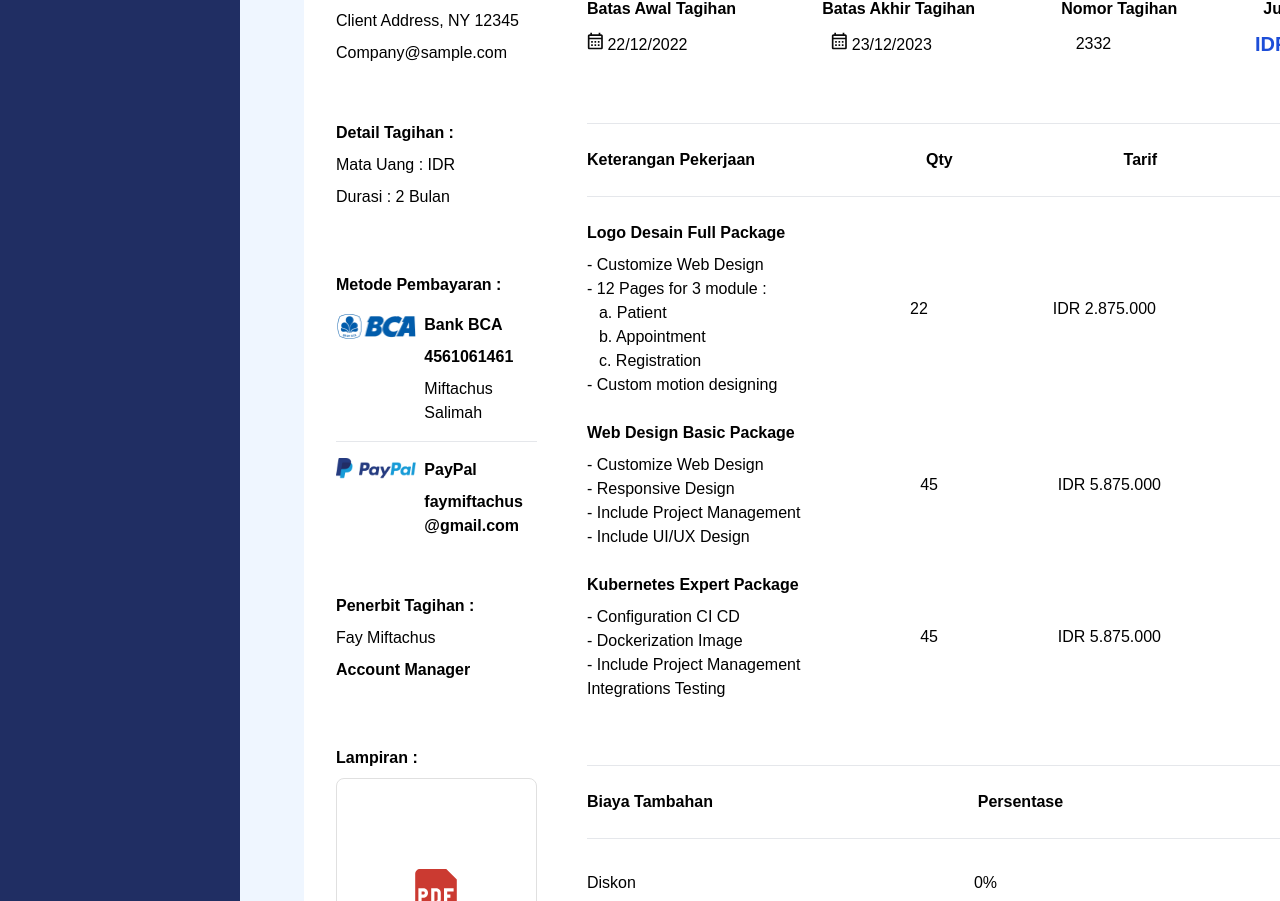
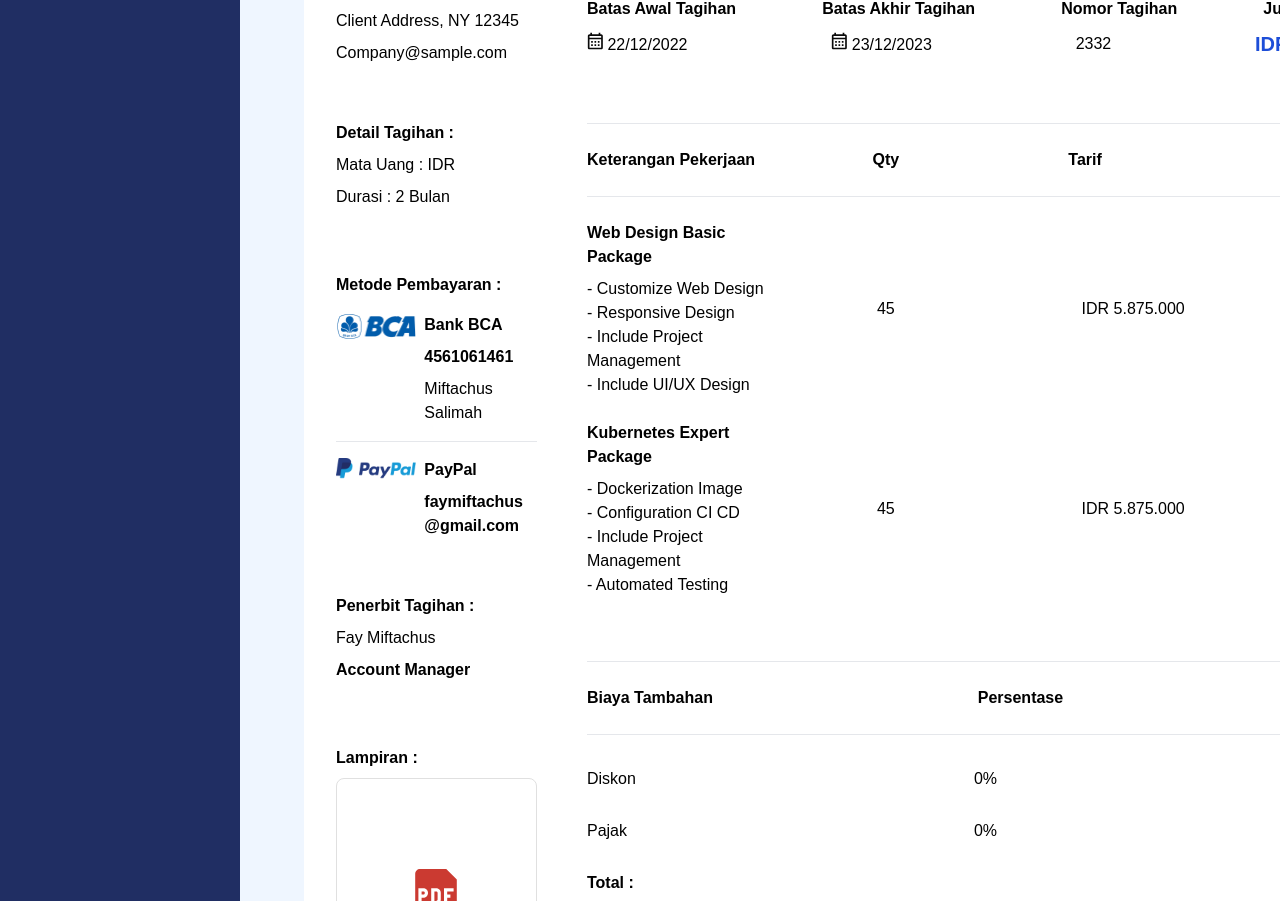
Before and after one commit to ferdianarid/timvoice-digital, a Next.js app: page /admin/Invoices/PreviewInvoice in a window 1280 px wide. Shown: the part 487-1388 px from the top of the page. Built offline with nearby package versions, Linux system fonts and the light colour scheme.

Commit message:
update preview, create and index invoices

```diff
--- a/pages/admin/Invoices/PreviewInvoice.tsx
+++ b/pages/admin/Invoices/PreviewInvoice.tsx
@@ -119,29 +119,24 @@ const PreviewInvoice : NextPage = () => {
                                                  <hr className='text-blue-800 font-bold mt-16 mb-6' />
                                                  {/* heading description */}
                                                  <div className="flex justify-between items-center">
+                                                        <div className="w-1/4">
                                                                <p className="font-bold text-[16px]">Keterangan Pekerjaan</p>
+                                                        </div>
+                                                        <div className="w-1/4 flex justify-center">
                                                                <p className="font-bold text-[16px]">Qty</p>
+                                                        </div>
+                                                        <div className="w-1/4  flex justify-center">
                                                                <p className="font-bold text-[16px]">Tarif</p>
+                                                        </div>
+                                                        <div className="w-1/4  flex justify-end">
                                                                <p className="font-bold text-[16px]">Jumlah</p>
                                                         </div>
+                                                 </div>
                                                  <hr className='text-[#E0E0E0] my-6' />
-                                                 {/* Content Package */}
-                                                 <div className="flex justify-between items-center">
-                                                        <div className="">
-                                                               <p className="font-bold leading-6 text-[16px] pb-2">Logo Desain Full Package</p>
-                                                               <p className="font-normal leading-6 text-[16px]">- Customize Web Design</p>
-                                                               <p className="font-normal leading-6 text-[16px]">- 12 Pages for  3 module :</p>
-                                                               <p className="font-normal leading-6 text-[16px] pl-3">a. Patient</p>
-                                                               <p className="font-normal leading-6 text-[16px] pl-3">b. Appointment</p>
-                                                               <p className="font-normal leading-6 text-[16px] pl-3">c. Registration</p>
-                                                               <p className="font-normal leading-6 text-[16px]">- Custom motion designing</p>
-                                                        </div>
-                                                        <p>22</p>
-                                                        <p>IDR 2.875.000</p>
-                                                        <p>IDR 2.875.000</p>
-                                                 </div>
+
                                                  {/* Content Package */}
                                                  <div className="flex justify-between items-center mt-6">
+                                                        <div className="w-1/4">
                                                                <div className="">
                                                                       <p className="font-bold leading-6 text-[16px] pb-2">Web Design Basic Package</p>
                                                                       <p className="font-normal leading-6 text-[16px]">- Customize Web Design</p>
@@ -149,23 +144,40 @@ const PreviewInvoice : NextPage = () => {
                                                                       <p className="font-normal leading-6 text-[16px]">- Include Project Management</p>
                                                                       <p className="font-normal leading-6 text-[16px]">- Include UI/UX Design</p>
                                                                </div>
+                                                        </div>
+                                                        <div className="w-1/4 flex justify-center">
                                                                <p>45</p>
-                                                        <p>IDR 5.875.000</p>
+                                                        </div>
+                                                        <div className="w-1/4 flex justify-end">
                                                                <p>IDR 5.875.000</p>
                                                         </div>
+                                                        <div className="w-1/4 flex justify-end">
+                                                               <p>IDR 5.875.000</p>
+                                                        </div>
+                                                 </div>
+
                                                  {/* Content Package */}
                                                  <div className="flex justify-between items-center mt-6">
+                                                        <div className="w-1/4">
                                                                <div className="">
                                                                       <p className="font-bold leading-6 text-[16px] pb-2">Kubernetes Expert Package</p>
+                                                                      <p className="font-normal leading-6 text-[16px]">- Dockerization Image</p>
                                                                       <p className="font-normal leading-6 text-[16px]">- Configuration CI CD</p>
-                                                               <p className="font-normal leading-6 text-[16px]">- Dockerization Image</p>
                                                                       <p className="font-normal leading-6 text-[16px]">- Include Project Management</p>
-                                                               <p className="font-normal leading-6 text-[16px]">Integrations Testing</p>
+                                                                      <p className="font-normal leading-6 text-[16px]">- Automated Testing</p>
                                                                </div>
-                                                        <p className='text-[16px]'>45</p>
-                                                        <p className='text-[16px]'>IDR 5.875.000</p>
-                                                        <p className='text-[16px]'>IDR 5.875.000</p>
                                                         </div>
+                                                        <div className="w-1/4 flex justify-center">
+                                                               <p>45</p>
+                                                        </div>
+                                                        <div className="w-1/4 flex justify-end">
+                                                               <p>IDR 5.875.000</p>
+                                                        </div>
+                                                        <div className="w-1/4 flex justify-end">
+                                                               <p>IDR 5.875.000</p>
+                                                        </div>
+                                                 </div>
+
                                                  <hr className='text-blue-800 font-bold mt-16 mb-6' />
                                                  {/* heading description */}
                                                  <div className="flex justify-between items-center">
--- a/pages/admin/Invoices/createinvoices.tsx
+++ b/pages/admin/Invoices/createinvoices.tsx
@@ -2,6 +2,7 @@ import React from 'react'
 import Head from 'next/head'
 import DashboardLayouts from '../../../layouts/DashboardLayouts'
 import { NextPage } from 'next'
+import Link from 'next/link'
 
 // pages create invoices
 const createInvoices: NextPage = () => {
@@ -17,16 +18,16 @@ const createInvoices: NextPage = () => {
                      <DashboardLayouts>
                      <div className="w-[1240px] h-auto px-16 bg-blue-50">
                             <p className="py-8">
-                                   <a href="/admin/invoices">Tagihan</a> /
+                                   <Link href="/admin/invoices">Tagihan</Link> /
                                    <span className="font-bold"> Tagihan Logo Desain </span> /
-                                   <a href="/admin/invoices/PreviewInvoice" className="font-bold"> Preview Invoices </a>
+                                   <Link href="/admin/invoices/PreviewInvoice"> Preview Invoices </Link>
                             </p>
                             <div className="w-full bg-white my-8 h-auto rounded-lg px-10">
                             <div className="flex justify-between items-center">
                             <h1 className="py-6 text-[28px] font-bold">Informasi Dasar</h1>
                             <div className="h-auto w-auto flex rounded-md">
                                    <p className="text-[black] font-bold py-2 px-4 text-lg-bold">Nomor Tagihan</p>
-                                   <input className="w-[114px] border-[1px] border-[#C2C2C2] rounded py-[8px] px-[16px]" type="text" id="fname" name="fname" value="1008" />
+                                   <input className="w-[114px] border-[1px] border-[#C2C2C2] rounded py-[8px] px-[16px]" type="text" id="fname" name="fname" defaultValue={2224} />
                             </div>
                             <div className="flex">
                                    <div className="flex items-center pr-[12px]">
--- a/pages/admin/Invoices/index.tsx
+++ b/pages/admin/Invoices/index.tsx
@@ -8,6 +8,7 @@ import DashboardLayouts from '../../../layouts/DashboardLayouts'
 // import Profile Components
 import { Profile } from '../../../components/content/Profile'
 import Tables from '../../../components/Tables'
+import Link from 'next/link'
 
 // Invoices Page
 const Invoices: NextPage = () => {
@@ -30,7 +31,7 @@ const Invoices: NextPage = () => {
                                                  <h1 className="py-6 text-[28px] font-bold">Daftar Tagihan</h1>
                                                  <div className="h-auto w-auto bg-[#F7F8FD] rounded-md">
                                                         <p className="text-[#405DC7] font-bold py-2 px-4 text-lg-bold">
-                                                               <a href="/admin/invoices/createinvoices">Buat Tagihan Baru</a>
+                                                               <Link href="/admin/invoices/createinvoices">Buat Tagihan Baru</Link>
                                                         </p>
                                                  </div>
                                           </div>
```
Lines whose indentation alone changed are shown as unchanged.
